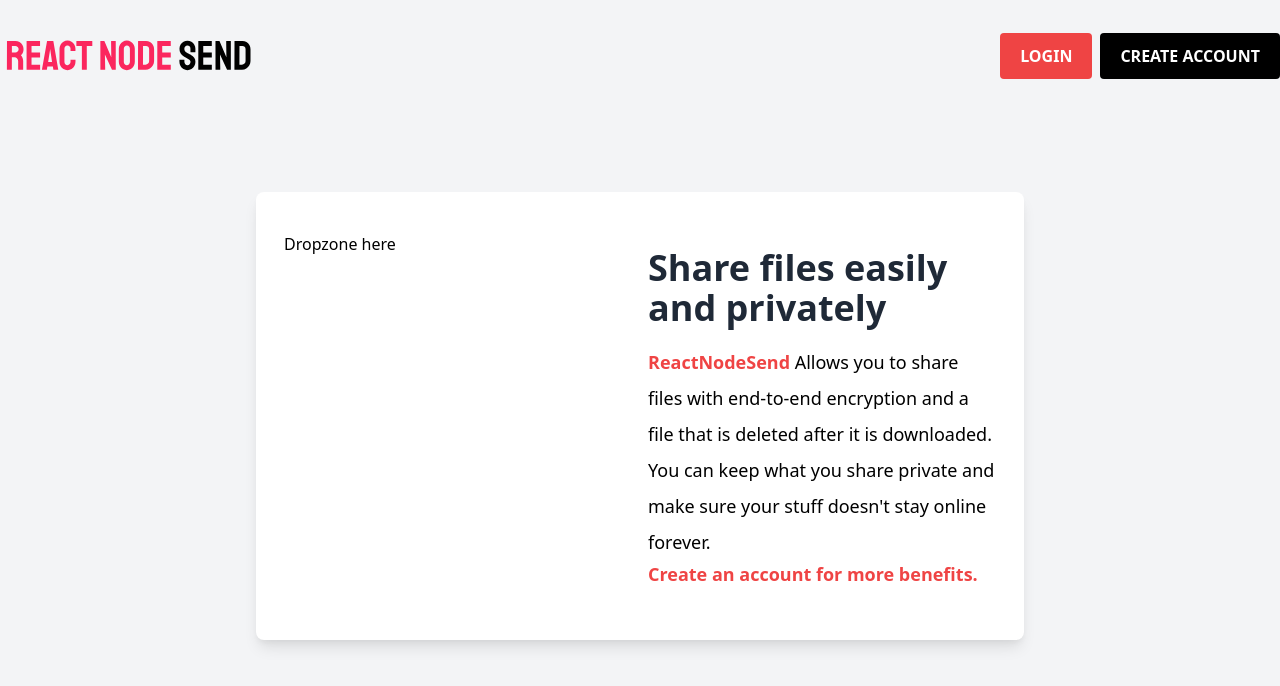
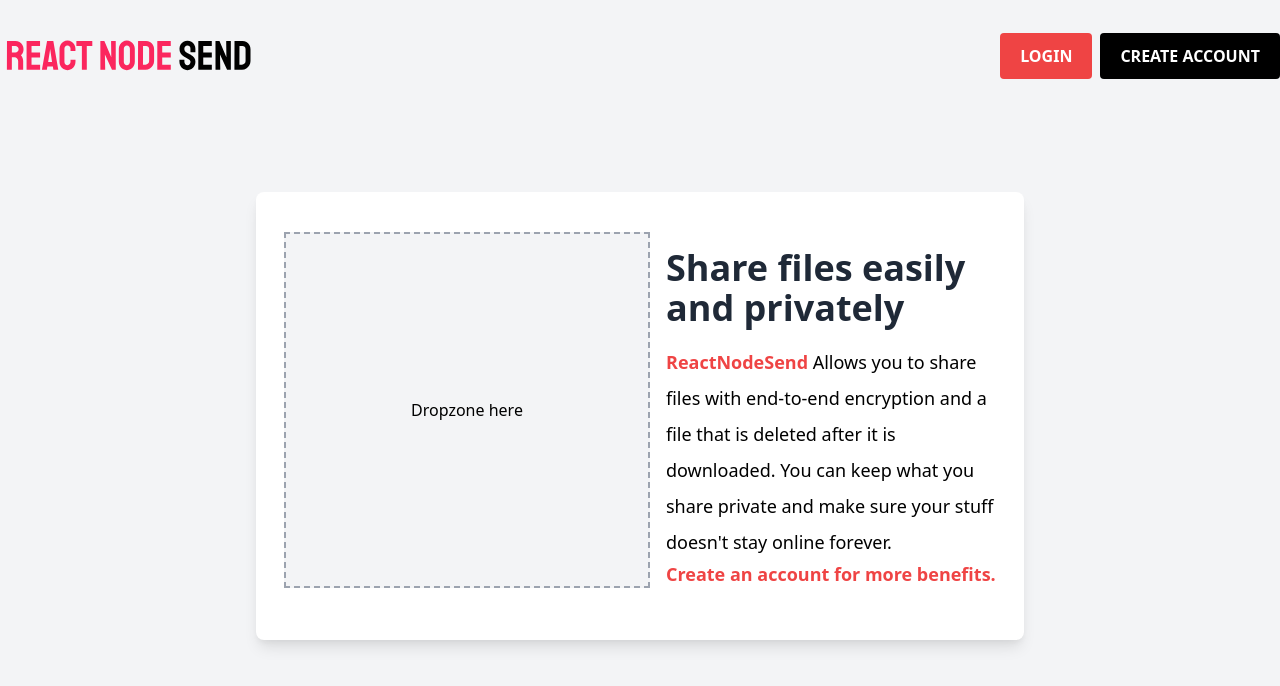
Before and after one commit to jimmy404/NodeServer-Client, a Next.js app: page / in a window 1280 px wide. Shown: the top 686 px of the page. Built offline with nearby package versions, Linux system fonts and the light colour scheme; no server answers.

Commit message:
Adds the Dropzone component, import it to the main page. Adds styles for Dropzone

```diff
--- /dev/null
+++ b/components/Dropzone.js
@@ -0,0 +1,13 @@
+import React, { useState, useCallback } from 'react';
+import { useDropzone } from 'react-dropzone';
+import clienteAxios from '../config/axios';
+
+const Dropzone = () => {
+  return(
+    <div className="md:flex-1 mb-3 mx-2 mt-16 lg:mt-0 flex flex-col items-center justify-center border-dashed border-gray-400 border-2 bg-gray-100 px-4">
+      <p>Dropzone here</p>
+    </div>
+  );
+}
+
+export default Dropzone;
--- a/package.json
+++ b/package.json
@@ -13,6 +13,7 @@
     "next": "10.0.1",
     "react": "17.0.1",
     "react-dom": "17.0.1",
+    "react-dropzone": "^11.2.4",
     "yup": "^0.29.3"
   }
 }
--- a/pages/index.js
+++ b/pages/index.js
@@ -1,5 +1,6 @@
 import React, { useContext, useEffect } from 'react';
 import Layout from '../components/Layout';
+import Dropzone from '../components/Dropzone';
 import authContext from '../context/auth/authContext';
 import Link from 'next/link';
 
@@ -16,9 +17,7 @@
     <Layout>
       <div className="md:w-4/5 xl:w-3/5 mx-auto mb-32">
         <div className="lg:flex md:shadow-lg p-5 bg-white rounded-lg py-10">
-          <div className="md:flex-1 mb-3 mx-2 mt-16 lg:mt-0">
-            <p>Dropzone here</p>
-          </div>
+          <Dropzone />
           <div className="md:flex-1 mb-3 mx-2 mt-16 lg:mt-0">
             <h2 className="text-4xl font-sans font-bold text-gray-800 my-4">Share files easily and privately</h2>
             <p className="text-lg leading-loose">
```
Also changed, not shown: 1 other file (tests, documents, lock files or other folders).
